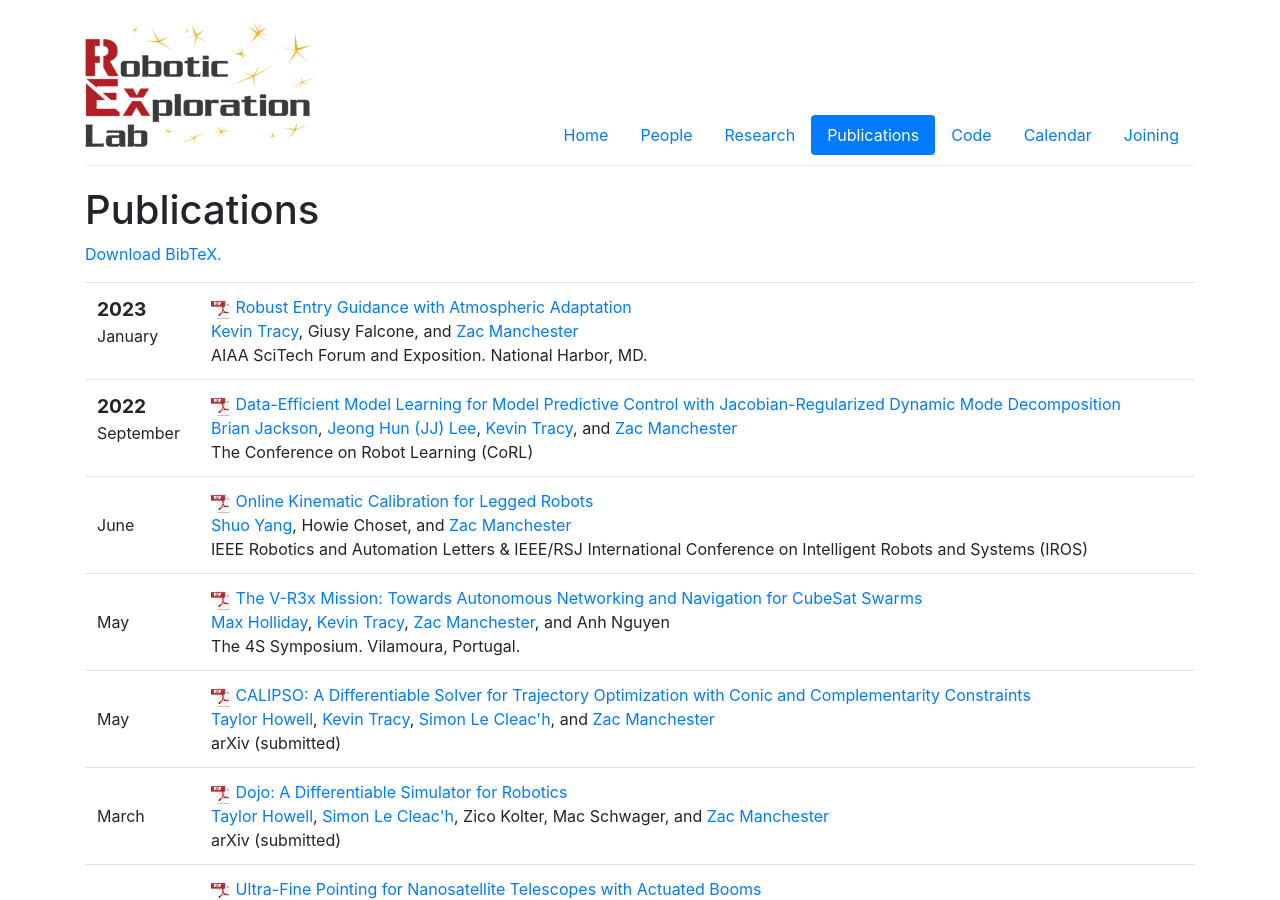
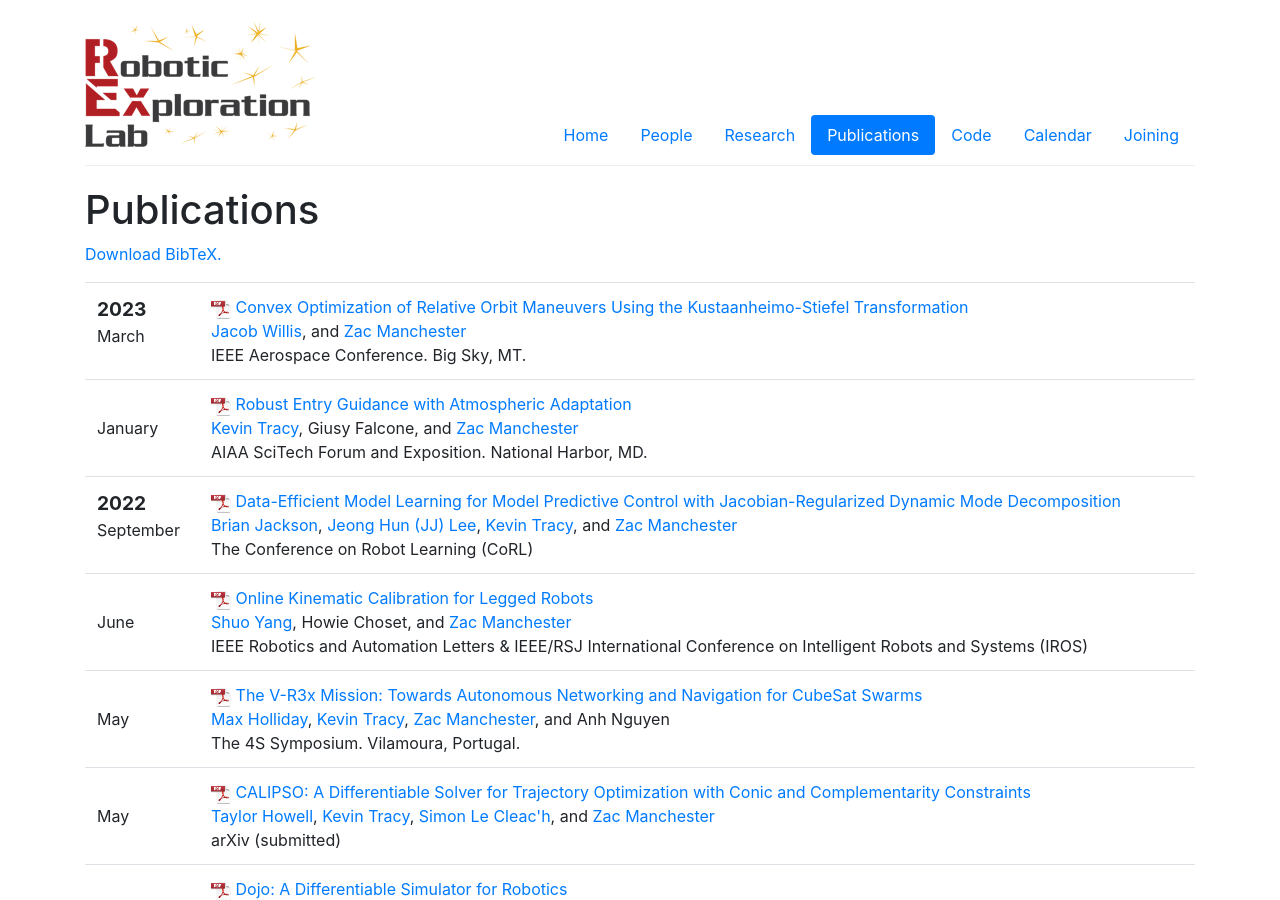
Before and after one commit to RoboticExplorationLab/roboticexplorationlab.github.io, a Jekyll site: the page built from publications.html, in a window 1280 px wide and 900 px high. Built offline with Jekyll 4.4.1, drawn with Linux system fonts in a browser that asks for light colours.

Commit message:
Add relative KS paper

```diff
--- a/_data/pubs.yml
+++ b/_data/pubs.yml
@@ -1,3 +1,11 @@
+- title: "Convex Optimization of Relative Orbit Maneuvers Using the Kustaanheimo-Stiefel Transformation"
+  authors: [jbwillis, zac]
+  date: 2023-03-04
+  publisher: IEEE Aerospace Conference.
+  pub-type: conference
+  venue: Big Sky, MT
+  pdf: ks_relative.pdf
+
 - title: "Robust Entry Guidance with Atmospheric Adaptation"
   authors: [kevin, Giusy Falcone, zac]
   date: 2023-01-23
```
Also changed, not shown: 1 other file.
